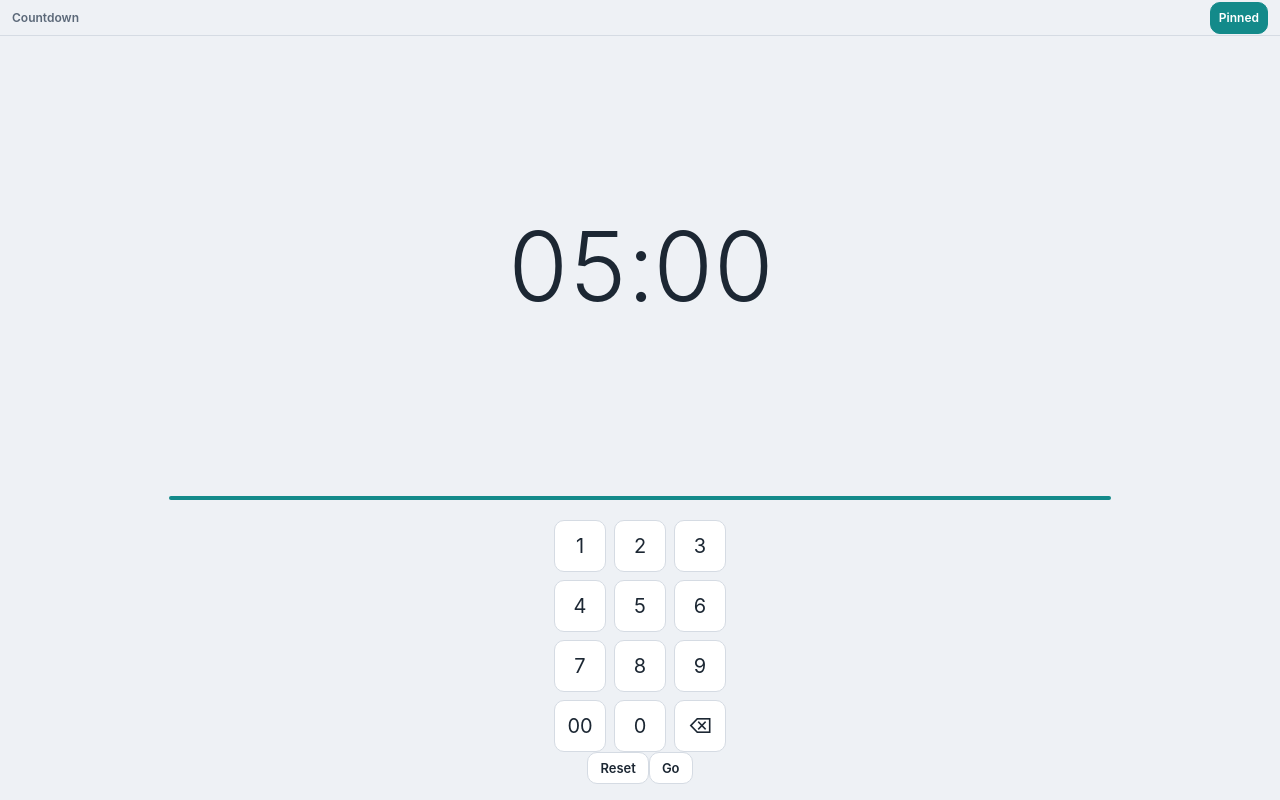
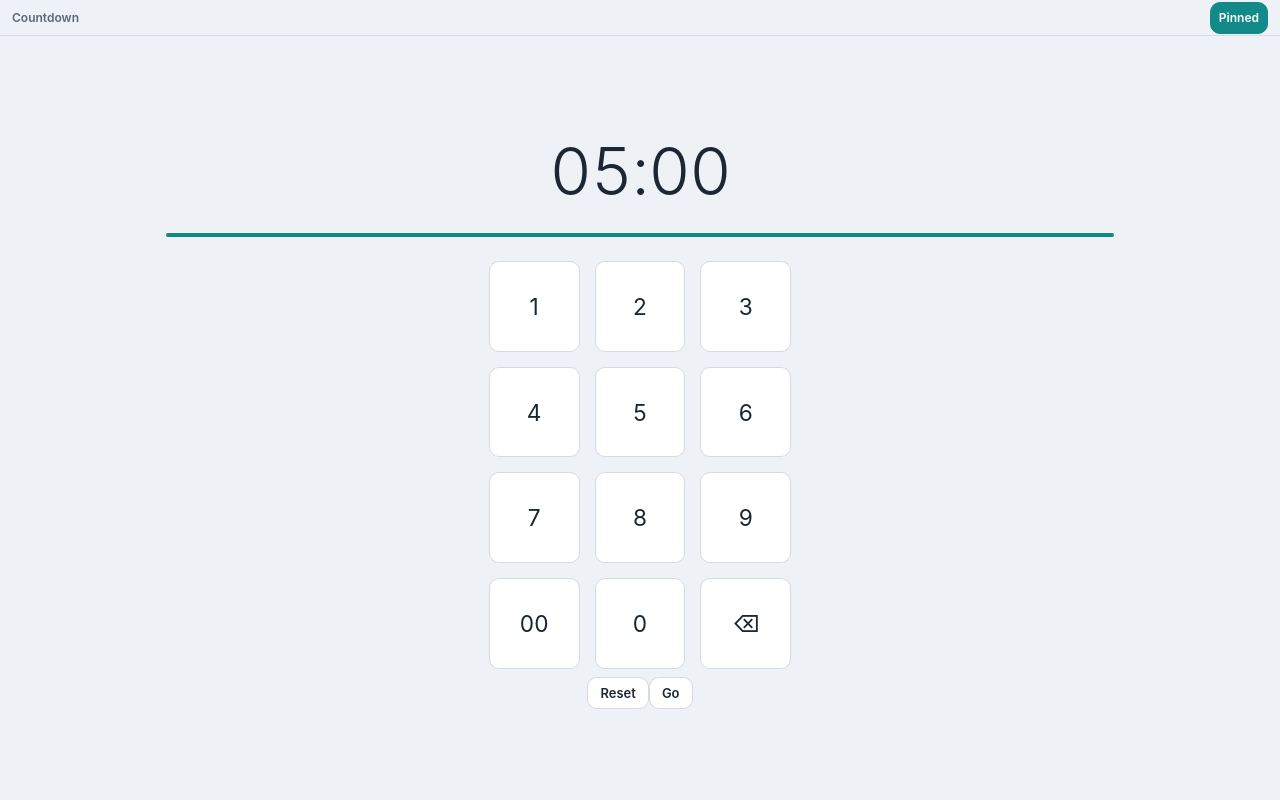
Before and after one commit to Guitarnivore/countdown-timer, a React (Vite) app in the folder src/renderer/: page / in a window 1280 px wide. Built offline with nearby package versions, Linux system fonts and the light colour scheme.

Commit message:
UX improvements

```diff
--- a/src/renderer/src/styles/components.css
+++ b/src/renderer/src/styles/components.css
@@ -265,19 +265,20 @@
   margin-top: var(--space-2);
 }
 
-/* Keypad visible (timer not running): compact display and keypad sizing */
+/* Keypad visible (timer paused/idle): resize display for balanced proportions */
 .stage.keypad-visible .display-container {
-  height: 50%;
+  width: 68%;
+  height: 45%;
 }
 
 .stage.keypad-visible .ring-stage {
-  width: min(85cqw, 40cqh);
+  width: min(55cqw, 30cqh);
 }
 
 .stage.keypad-visible .keypad-key {
-  min-width: 52px;
-  min-height: 52px;
-  font-size: 20px;
+  min-width: 48px;
+  min-height: 48px;
+  font-size: 18px;
 }
 
 /* ==========================================================================
@@ -399,6 +400,48 @@
     display: none;
   }
 
+  .stage.keypad-visible {
+    justify-content: center;
+    gap: var(--space-2);
+    padding: var(--space-1) var(--space-2);
+  }
+
+  .stage.keypad-visible .ring-stage {
+    flex: 0 0 auto;
+    width: 100%;
+    height: auto;
+    margin: 0;
+  }
+
+  .stage.keypad-visible .display-container {
+    width: 100%;
+    height: clamp(48px, 14cqh, 120px);
+  }
+
+  .stage.keypad-visible .progress-bar-track {
+    flex: 0 0 auto;
+    margin: 0 auto;
+  }
+
+  .stage.keypad-visible .keypad-panel {
+    margin-top: var(--space-4);
+  }
+
+  .stage.keypad-visible .keypad-grid {
+    --key-size: clamp(48px, min(13cqw, 12cqh), 112px);
+    grid-template-columns: repeat(3, var(--key-size));
+    gap: clamp(var(--space-2), 2cqh, var(--space-4));
+  }
+
+  .stage.keypad-visible .keypad-key {
+    width: var(--key-size);
+    min-width: 0;
+    height: var(--key-size);
+    min-height: 0;
+    padding: var(--space-1);
+    font-size: clamp(20px, 3cqh, 32px);
+  }
+
   .ring-stage {
     width: 100%;
     height: auto;
```
